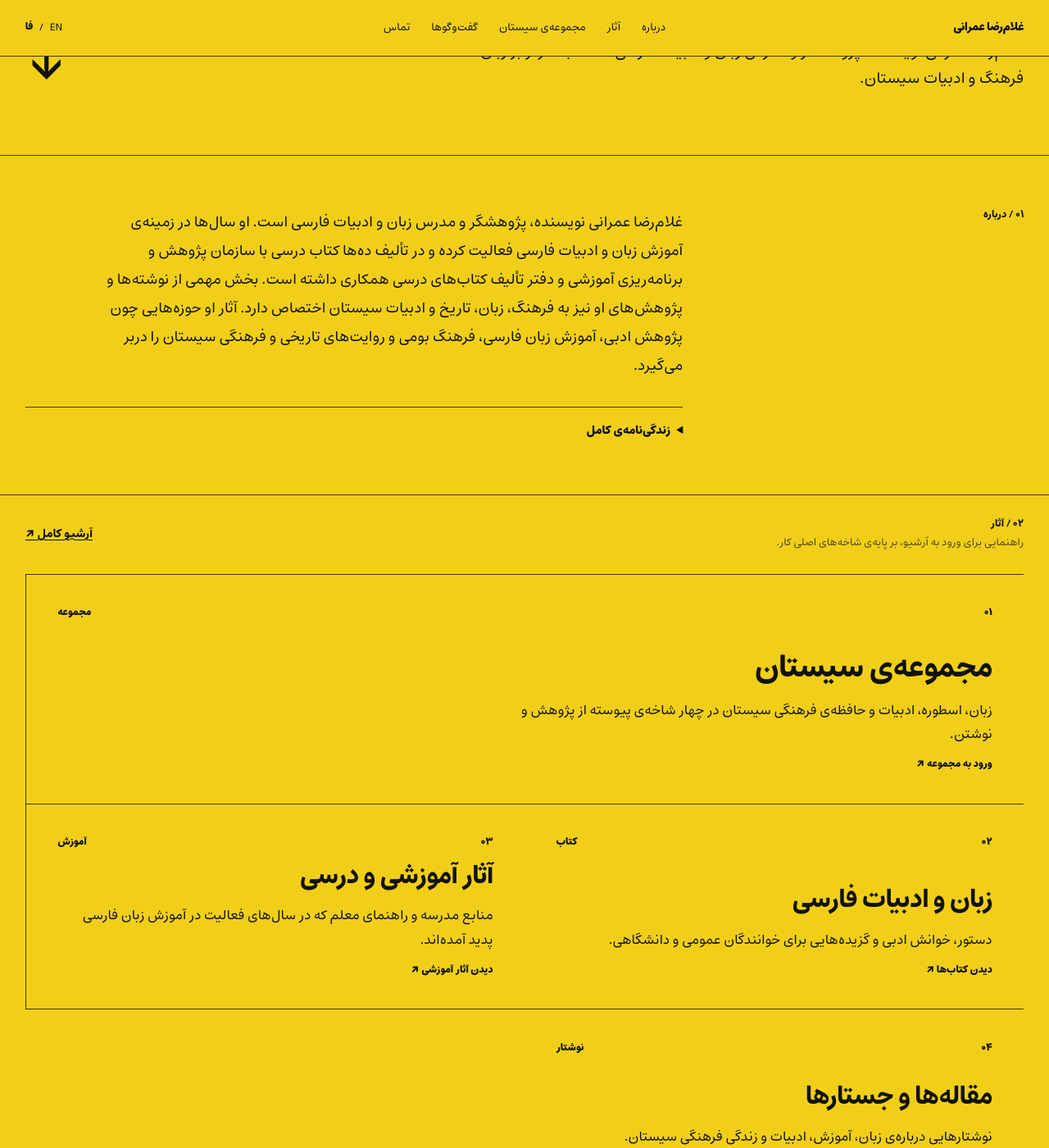
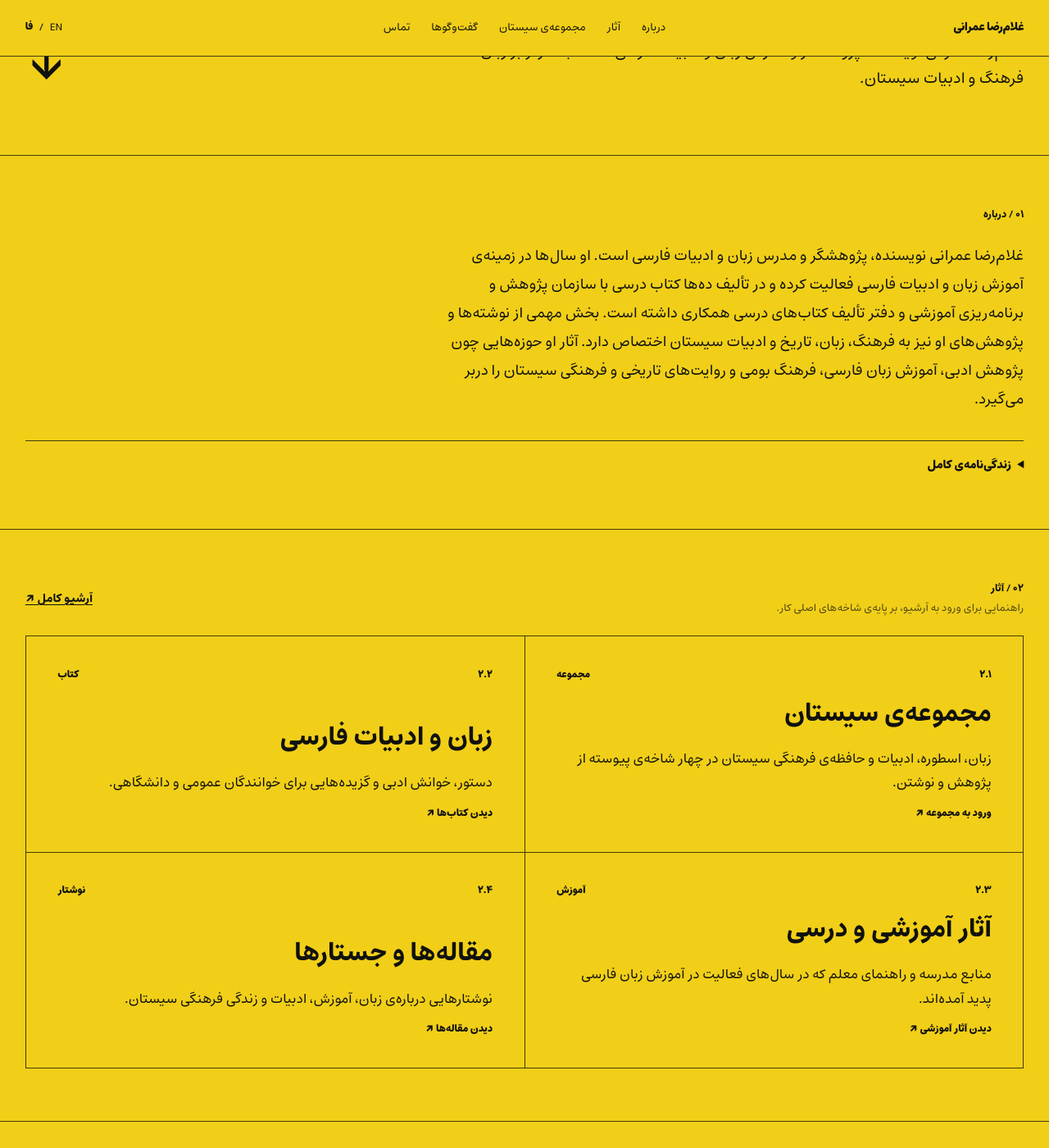
Before and after one commit to Sepante/rezaemrani, a Jekyll site: the page built from fa/index.html, in a window 1280 px wide and 1400 px high, scrolled down 350 px. Shown: the whole window at 82% size. Built offline with Jekyll 4.4.1, drawn with Linux system fonts in a browser that asks for light colours; some of the changed text lies outside the part shown.

Commit message:
Align home sections and make mobile entry and typography consistent

```diff
--- a/assets/css/main.css
+++ b/assets/css/main.css
@@ -192,8 +192,8 @@ a {
 
 .split-section {
   display: grid;
-  grid-template-columns: minmax(180px, 1fr) minmax(0, 2.2fr);
-  gap: clamp(24px, 4vw, 64px);
+  grid-template-columns: minmax(0, 1fr);
+  gap: 24px;
   padding-block: clamp(32px, 5vw, 64px);
 }
 
@@ -211,7 +211,7 @@ a {
 }
 
 .section-copy {
-  max-width: 900px;
+  max-width: none;
   font-size: 1.15rem;
   line-height: 1.8;
   letter-spacing: 0;
@@ -234,8 +234,8 @@ a {
   margin-top: 2rem;
   border-top: 1px solid var(--line);
   padding-top: 1rem;
-  font-size: clamp(1rem, 1.45vw, 1.35rem);
-  line-height: 1.8;
+  font-size: inherit;
+  line-height: inherit;
   letter-spacing: 0;
 }
 
@@ -476,7 +476,7 @@ a {
   min-height: 100vh;
   padding: var(--gutter);
   display: grid;
-  grid-template-rows: auto 1fr auto auto;
+  grid-template-rows: auto auto 1fr auto;
 }
 
 .landing-top {
@@ -539,12 +539,12 @@ a {
 }
 
 .landing-choice {
-  border-top: 1px solid var(--line);
-  padding-top: 16px;
+  border-top: 0;
+  padding-top: 0;
   display: flex;
   justify-content: space-between;
   gap: 24px;
-}
+border-bottom: 1px solid var(--line); padding-block: 16px; align-items: center; }
 
 .landing-choice a {
   font-size: clamp(1rem, 1.8vw, 1.55rem);
@@ -627,7 +627,7 @@ a {
   }
 
   .landing-title {
-    font-size: clamp(3.2rem, 18vw, 7rem);
+    font-size: clamp(2rem, 11vw, 5rem);
     line-height: .78;
   }
 
@@ -667,21 +667,17 @@ a {
 
 
 /* Guided works and archive indexes */
-.works-guide { padding-bottom: clamp(56px, 9vw, 120px); }
-.works-guide-grid { display: grid; grid-template-columns: repeat(2, minmax(0, 1fr)); border-top: 1px solid var(--line); }
-.works-guide-card { min-height: 240px; padding: clamp(20px, 3vw, 42px); display: grid; grid-template-columns: 1fr auto; grid-template-rows: auto 1fr auto; gap: 14px; border-bottom: 1px solid var(--line); text-decoration: none; transition: background-color .16s ease; }
-.works-guide-card:nth-child(odd) { border-right: 1px solid var(--line); }
+.works-guide { padding-bottom: clamp(32px, 5vw, 64px); }
+.works-guide-grid { display: grid; grid-template-columns: repeat(2, minmax(0, 1fr)); border-top: 1px solid var(--line); border-inline-start: 1px solid var(--line); }
+.works-guide-card { min-height: 240px; padding: clamp(20px, 3vw, 42px); display: grid; grid-template-columns: 1fr auto; grid-template-rows: auto 1fr auto; gap: 14px; border-bottom: 1px solid var(--line); text-decoration: none; transition: background-color .16s ease; border-inline-end: 1px solid var(--line); }
 .works-guide-card:hover { background: rgba(255,255,255,.14); }
-.works-guide-card-featured { grid-column: span 2; min-height: 280px; }
 .works-guide-number, .works-guide-kind, .works-guide-link { font-size: .78rem; font-weight: 800; }
 .works-guide-kind { justify-self: end; text-transform: uppercase; letter-spacing: .04em; }
-.works-guide-card h2 { grid-column: 1 / -1; align-self: end; max-width: 24ch; margin: 0; font-size: clamp(1.8rem, 3vw, 2.8rem); line-height: 1.2; letter-spacing: -.025em; }
-.works-guide-card:not(.works-guide-card-featured) h2 { font-size: clamp(1.5rem, 2.5vw, 2.2rem); }
+.works-guide-card h2 { grid-column: 1 / -1; align-self: end; max-width: 24ch; margin: 0; font-size: clamp(1.5rem, 2.5vw, 2.2rem); line-height: 1.4; letter-spacing: -.025em; }
 .works-guide-card p { grid-column: 1 / -1; max-width: 38rem; margin: 0; font-size: 1.05rem; line-height: 1.75; }
 .works-guide-link { grid-column: 1 / -1; align-self: end; }
-.rtl .works-guide-card:nth-child(odd) { border-right: 0; border-left: 1px solid var(--line); }
 .rtl .works-guide-kind { text-transform: none; letter-spacing: 0; }
-.rtl .works-guide-card h2 { line-height: 1.2; letter-spacing: -.025em; text-align: right; }
+.rtl .works-guide-card h2 { line-height: 1.6; letter-spacing: 0; text-align: right; }
 .rtl .works-guide-card p, .rtl .works-guide-link { text-align: right; }
 .archive-page { min-height: 72vh; }
 .archive-page-heading { display: grid; grid-template-columns: minmax(0, 1.1fr) minmax(0, .9fr); gap: clamp(24px, 6vw, 110px); margin: 16px 0 32px; }
@@ -699,8 +695,7 @@ a {
 .archive-back { margin: clamp(48px, 8vw, 100px) 0 0; }
 @media (max-width: 720px) {
   .works-guide-grid, .archive-page-heading { grid-template-columns: 1fr; }
-  .works-guide-card, .works-guide-card-featured { grid-column: auto; min-height: 280px; }
-  .works-guide-card:nth-child(odd), .rtl .works-guide-card:nth-child(odd) { border-inline: 0; }
+  .works-guide-card { min-height: 240px; }
   .archive-overview-links { grid-template-columns: 1fr; }
   .archive-overview-links, .rtl .archive-overview-links { border-inline: 0; }
   .archive-overview-links a, .rtl .archive-overview-links a { border-inline: 0; }
@@ -735,3 +730,16 @@ a:focus-visible, summary:focus-visible { outline: 2px solid currentColor; outlin
 .related-entries ul { padding-inline-start: 1.25rem; font-size: .95rem; line-height: 1.9; }
 .related-entries li { margin-block: 8px; }
 .related-entries [aria-current="page"] { font-weight: 600; }
+
+/* Consistent home-section alignment and accessible entry navigation. */
+#works .section-heading-row { padding-top: clamp(32px, 5vw, 64px); padding-bottom: 24px; min-height: 0; }
+.section-copy { min-width: 0; }
+.landing-choice a { padding-block: 8px; }
+@media (max-width: 820px) {
+  .header-inner { padding-top: 16px; min-height: 76px; }
+  .site-name { line-height: 1.8; }
+  .landing-choice { flex-direction: row; flex-wrap: wrap; gap: 12px 24px; }
+}
+
+.landing-shell { grid-template-columns: minmax(0, 1fr); }
+.landing-shell > * { min-width: 0; }
--- a/fa/index.html
+++ b/fa/index.html
@@ -53,26 +53,26 @@ contact: "[اینستاگرام](https://www.instagram.com/emrani1326) · [ای
       <a class="text-link" href="{{ '/fa/works/' | relative_url }}">آرشیو کامل ↗</a>
     </div>
     <div class="works-guide-grid">
-      <a class="works-guide-card works-guide-card-featured" href="{{ '/fa/sistan/' | relative_url }}">
-        <span class="works-guide-number">۰۱</span><span class="works-guide-kind">مجموعه</span>
+      <a class="works-guide-card" href="{{ '/fa/sistan/' | relative_url }}">
+        <span class="works-guide-number">۲.۱</span><span class="works-guide-kind">مجموعه</span>
         <h2>مجموعه‌ی سیستان</h2>
         <p>زبان، اسطوره، ادبیات و حافظه‌ی فرهنگی سیستان در چهار شاخه‌ی پیوسته از پژوهش و نوشتن.</p>
         <span class="works-guide-link">ورود به مجموعه ↗</span>
       </a>
       <a class="works-guide-card" href="{{ '/fa/works/' | relative_url }}#literature">
-        <span class="works-guide-number">۰۲</span><span class="works-guide-kind">کتاب</span>
+        <span class="works-guide-number">۲.۲</span><span class="works-guide-kind">کتاب</span>
         <h2>زبان و ادبیات فارسی</h2>
         <p>دستور، خوانش ادبی و گزیده‌هایی برای خوانندگان عمومی و دانشگاهی.</p>
         <span class="works-guide-link">دیدن کتاب‌ها ↗</span>
       </a>
       <a class="works-guide-card" href="{{ '/fa/works/' | relative_url }}#education">
-        <span class="works-guide-number">۰۳</span><span class="works-guide-kind">آموزش</span>
+        <span class="works-guide-number">۲.۳</span><span class="works-guide-kind">آموزش</span>
         <h2>آثار آموزشی و درسی</h2>
         <p>منابع مدرسه و راهنمای معلم که در سال‌های فعالیت در آموزش زبان فارسی پدید آمده‌اند.</p>
         <span class="works-guide-link">دیدن آثار آموزشی ↗</span>
       </a>
       <a class="works-guide-card" href="{{ '/fa/works/' | relative_url }}#articles">
-        <span class="works-guide-number">۰۴</span><span class="works-guide-kind">نوشتار</span>
+        <span class="works-guide-number">۲.۴</span><span class="works-guide-kind">نوشتار</span>
         <h2>مقاله‌ها و جستارها</h2>
         <p>نوشتارهایی درباره‌ی زبان، آموزش، ادبیات و زندگی فرهنگی سیستان.</p>
         <span class="works-guide-link">دیدن مقاله‌ها ↗</span>
@@ -83,7 +83,7 @@ contact: "[اینستاگرام](https://www.instagram.com/emrani1326) · [ای
 
 <section id="interviews" class="section-block ruled-section">
   <div class="shell split-section">
-    <p class="section-label">۰۴ / گفت‌وگوها و گزارش‌ها</p>
+    <p class="section-label">۰۳ / گفت‌وگوها و گزارش‌ها</p>
     <div class="section-copy">
       <p>گفت‌وگوها و گزارش‌های بیشتری به‌مرور افزوده خواهند شد.</p>
       <div class="work-list">
@@ -103,7 +103,7 @@ contact: "[اینستاگرام](https://www.instagram.com/emrani1326) · [ای
 
 <section id="contact" class="section-block ruled-section contact-section">
   <div class="shell split-section">
-    <p class="section-label">۰۵ / تماس</p>
+    <p class="section-label">۰۴ / تماس</p>
     <div class="section-copy">{{ page.contact | markdownify }}</div>
   </div>
 </section>
```
Also changed, not shown: en/index.html (+7 -7 lines), index.html (+6 -4 lines).
